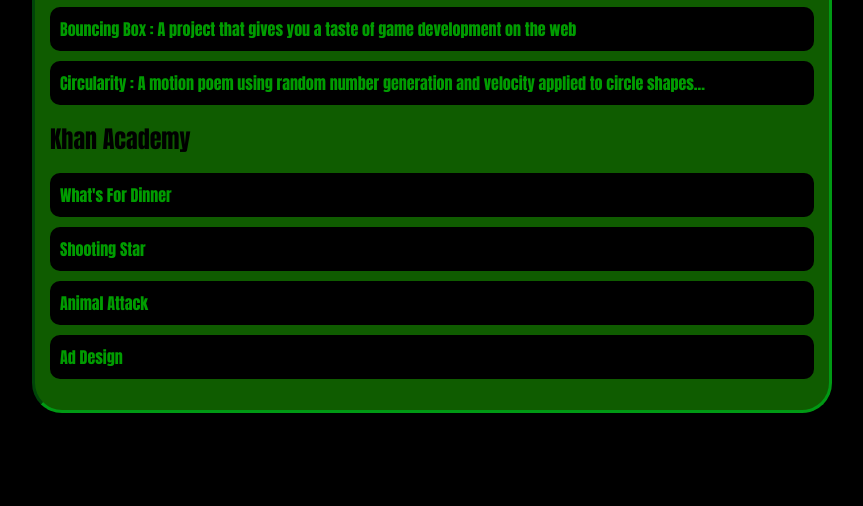
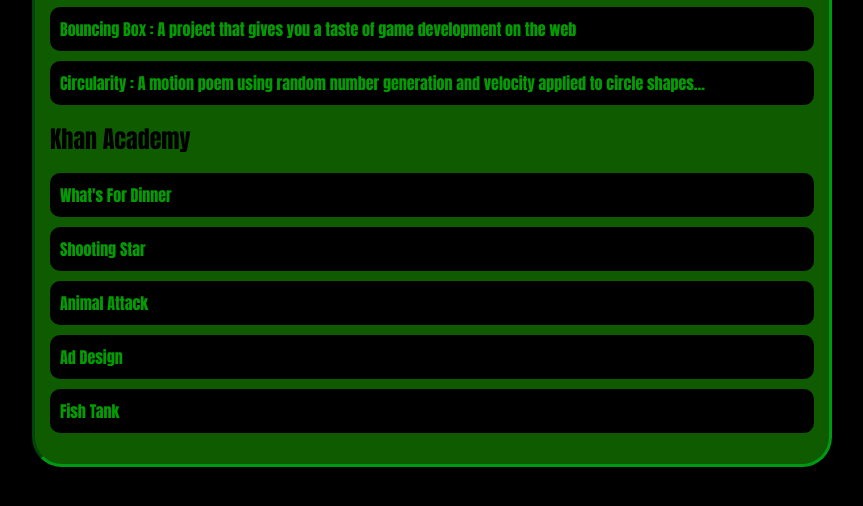
Before and after one commit to matthewscott2/matthewscott.github.io, a plain HTML site: page portfolio.html in a window 1280 px wide. Shown: the part 250-756 px from the top of the page, without its empty margins (208-1071 px from the left). Drawn offline with Linux system fonts and the light colour scheme.

Commit message:
new project

```diff
--- a/portfolio.html
+++ b/portfolio.html
@@ -33,6 +33,7 @@
                   <li><a href="https://www.khanacademy.org/computer-programming/heated-skies/5287554830876672">Shooting Star</a></li>
                   <li><a href="https://www.khanacademy.org/computer-programming/rabid-bunny/5460414178312192">Animal Attack</a></li>
                   <li><a href="https://www.khanacademy.org/computer-programming/bottle/4619196190998528">Ad Design</a></li>
+                  <li><a href="https://www.khanacademy.org/computer-programming/surprise/5599978778836992">Fish Tank</a></li>
                 </ul>
             </div>
         </main>
```
